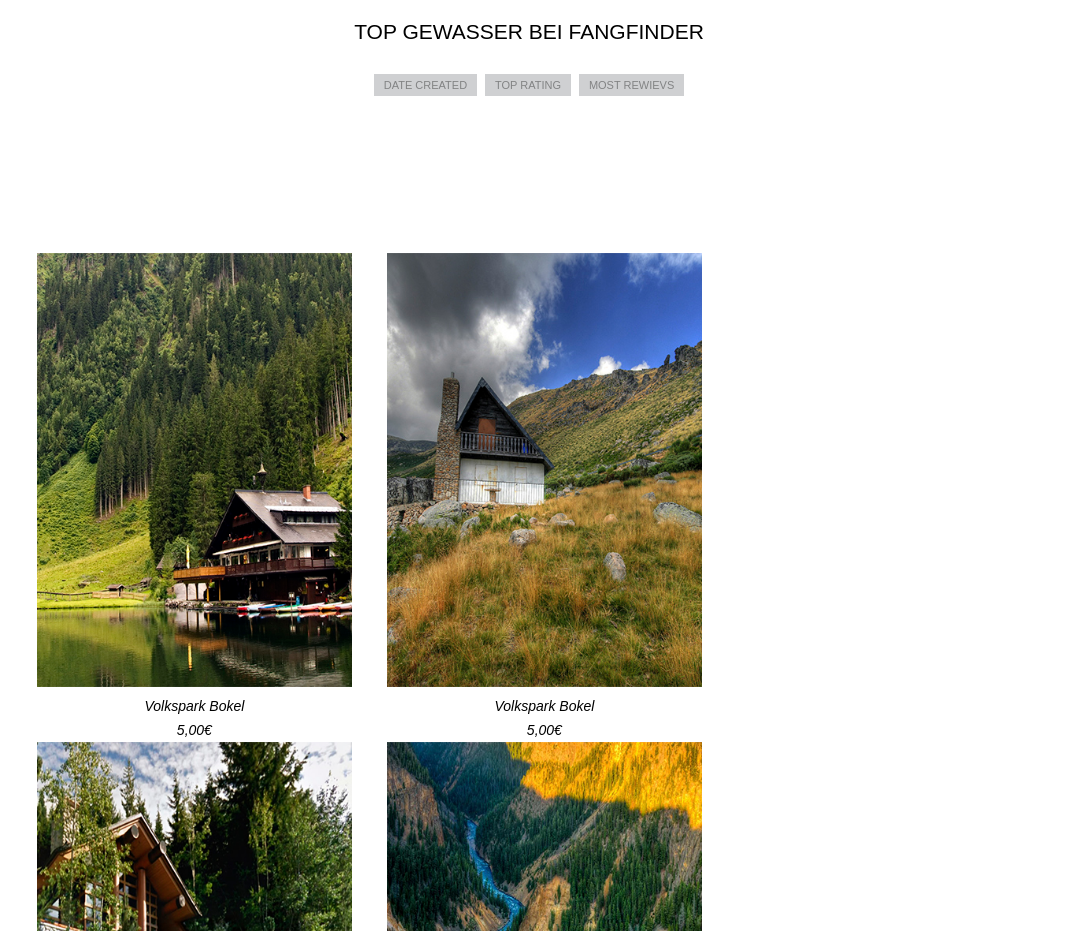
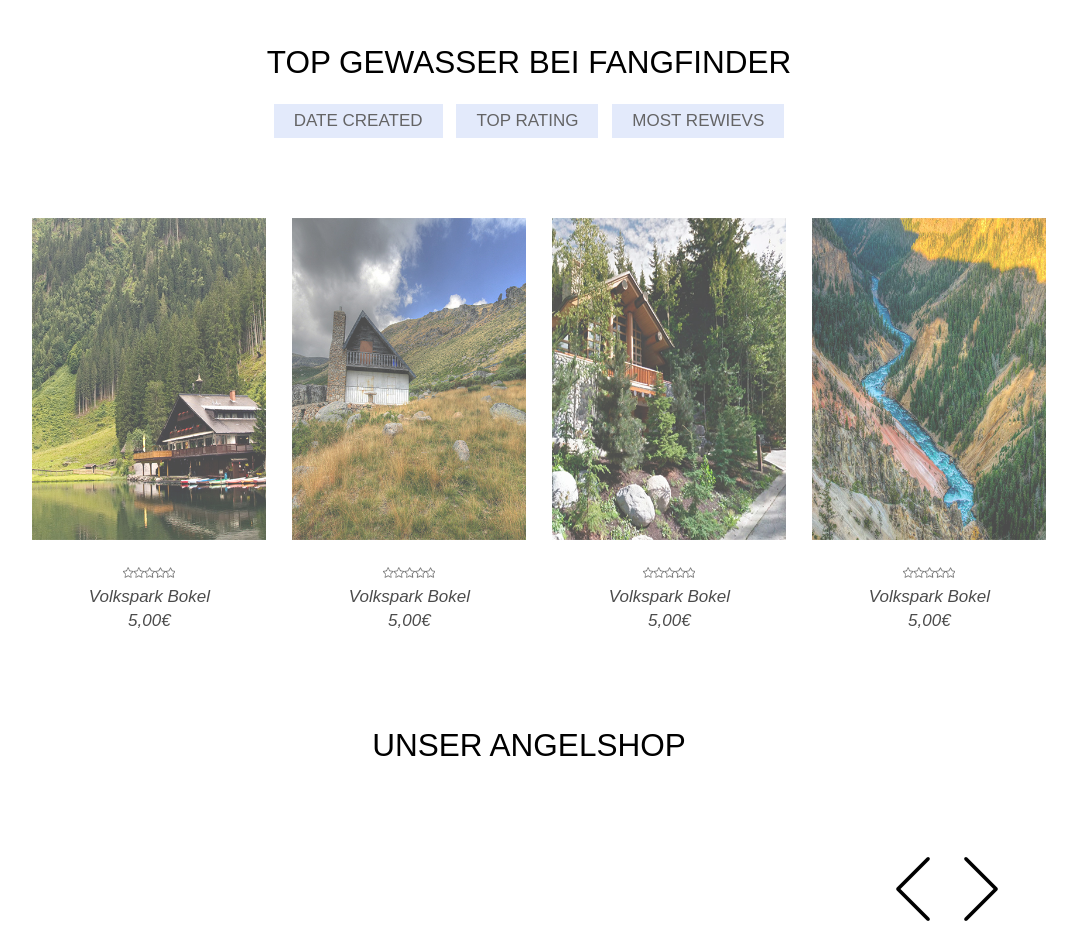
Before and after one commit to OlenaMikula/tt5, a plain HTML site: page index.html in a window 1280 px wide. Shown: the top 931 px of the page, without its empty margins (111-1188 px from the left). Drawn offline with Linux system fonts and the light colour scheme.

Commit message:
Initial commit

```diff
--- a/css/index.css
+++ b/css/index.css
@@ -19,6 +19,7 @@ body {
     font-family: sans-serif;
     margin-left: 3px;
     margin-right: 3px;
+    max-width: 1800px;
 }
 ol,ul {list-style: none;}
 * {
@@ -32,22 +33,25 @@ ol,ul {list-style: none;}
 }
 a, a:hover {text-decoration: none}
 
-
-.square1 h1 {
-    font-size: 150%;
+.square1 {
+    min-width: 900px;
+}
+h1 {
+    font-size: 225%;
     font-weight: lighter;
-    margin-top: 20px;
+    margin-top: 50px;
 }
 .square1 button {
-    color: #828384;
-    padding: 5px 10px;
+    color: #646465;
+    padding: 7px 20px;
     text-align: center;
     text-decoration: none;
     display: inline-block;
-    font-size: 11px;
-    margin: 30px 2px;
+    font-size: 17px;
+    font-weight: lighter;
+    margin: 30px 5px;
     cursor: pointer;
-    background-color: #cfd0d2;
+    background-color: #e3eafb;
     border: none;
 }
 .square1 button:hover {
@@ -56,15 +60,39 @@ a, a:hover {text-decoration: none}
     box-shadow: 0 12px 16px 0 rgba(0,0,0,0.24),0 17px 50px 0 rgba(0,0,0,0.19);
 }
 .square2 {
-    margin: 10%;
+    margin-left: 10%;
+    margin-top: 50px;
     max-width: 100%;
-    min-width: 5%;
+    min-width: 900px;
 }
 .square2 figure {
-    max-width: 350px;
-    min-width: 50px;
-    height: auto;
+    max-width: 380px;
+    transition: .5s ease;
+    opacity: 0.7;
+    margin-bottom: 100px;
 }
+@media (min-width: 1600px) and (max-width: 1800px) {
+    .square2 figure {
+    max-width: 340px;
+    }
+}
+@media (min-width: 1400px) and (max-width: 1599px) {
+    .square2 figure {
+    max-width: 300px;
+    }
+}
+@media (min-width: 1200px) and (max-width: 1399px) {
+    .square2 figure {
+    max-width: 260px;
+    }
+}
+@media (min-width: 1060px) and (max-width: 1199px) {
+    .square2 figure {
+    max-width: 225px;
+    }
+}
+
+
 .square2 .p1, .p2, .p3, .p4 {
     float: left;
 }
@@ -72,3 +100,18 @@ a, a:hover {text-decoration: none}
     max-width: 90%;
     min-width: 5%;
 }
+figure:hover {
+    opacity: 1;
+}
+.square2 i {
+    font-size: 17px;
+}
+.square3 {
+    margin-left: 15%;
+    margin-right: 15%;
+}
+.square4 {
+    margin-left: 10%;
+    margin-right: 10%;
+    margin-top: 100px;
+}
--- a/index.html
+++ b/index.html
@@ -16,27 +16,38 @@
             <figure class="p1">
                 <img src="img/p1.jpg">
                 <figcaption>
+                    <img src="img/stars.png" style="width:20%;margin-left:40%;margin-right:40%;margin-top:20px;">
                     <i>Volkspark Bokel<br>5,00&euro;</i>
                 </figcaption>
             </figure>
             <figure class="p2">
                 <img src="img/p2.jpg">
                 <figcaption>
+                    <img src="img/stars.png" style="width:20%;margin-left:40%;margin-right:40%;margin-top:20px;">
                     <i>Volkspark Bokel<br>5,00&euro;</i>
                 </figcaption>
             </figure>
             <figure class="p3">
                 <img src="img/p3.jpg">
                 <figcaption>
+                    <img src="img/stars.png" style="width:20%;margin-left:40%;margin-right:40%;margin-top:20px;">
                     <i>Volkspark Bokel<br>5,00&euro;</i>
                 </figcaption>
             </figure>
             <figure class="p3">
                 <img src="img/p4.jpg">
                 <figcaption>
+                    <img src="img/stars.png" style="width:20%;margin-left:40%;margin-right:40%;margin-top:20px;">
                     <i>Volkspark Bokel<br>5,00&euro;</i>
                 </figcaption>
             </figure>
         </div>
+        <div class="square3">
+            <h1>UNSER ANGELSHOP</h1>
+        </div>
+        <div class="square4">
+            <img src="img/back.png" style="margin-left:82%;">
+            <img src="img/next.png">
+        </div>
     </body>
 </html>
```
Also changed, not shown: img/back.png (added), img/next.png (added), img/stars.png (added).
